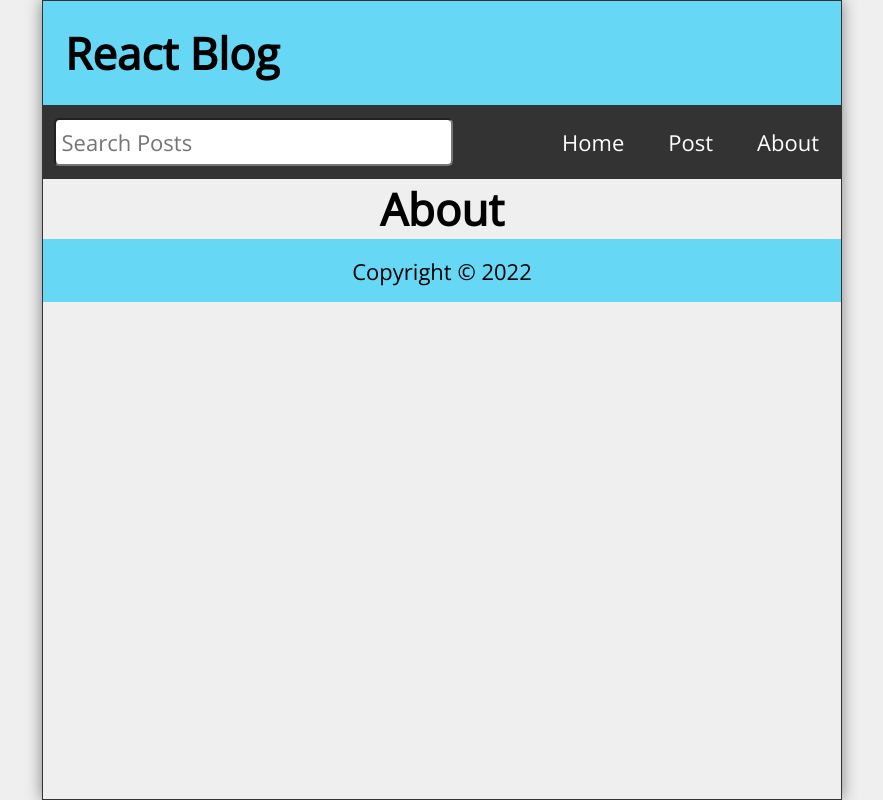
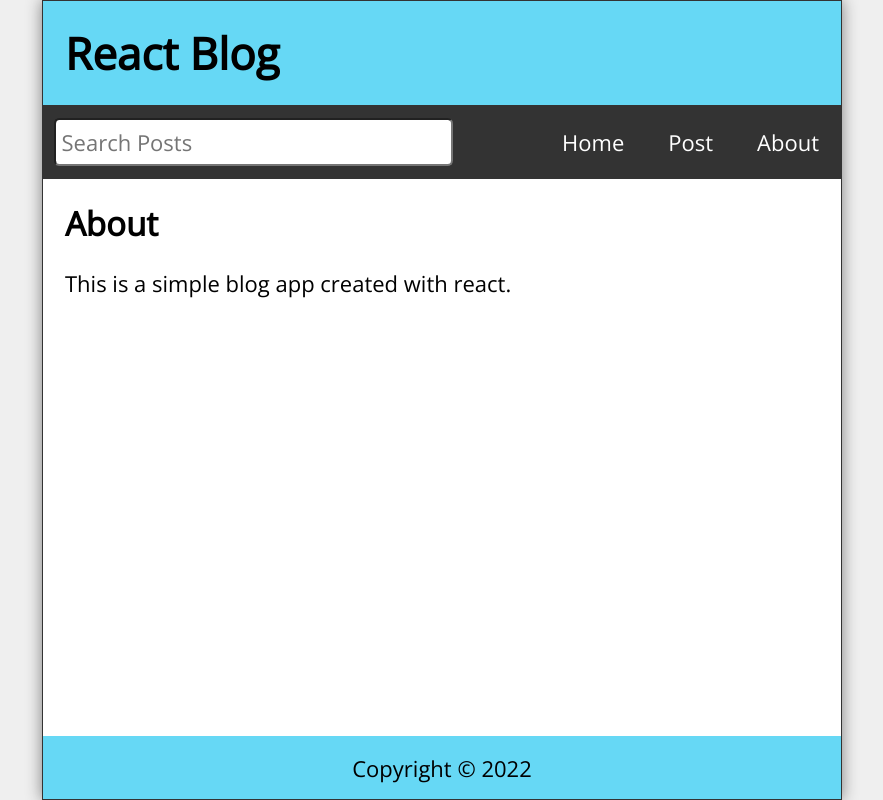
Before and after one commit to ktllama/reactblog, a React (Create React App) app: page /about in a window 1280 px wide. Shown: the whole page, without its empty margins (198-1081 px from the left). Built offline with nearby package versions, Linux system fonts and the light colour scheme.

Commit message:
about- finished setting up static blog app with routing

```diff
--- a/src/About.js
+++ b/src/About.js
@@ -1,7 +1,8 @@
 const About = () => {
     return (
-        <main>
-            <h1>About</h1>
+        <main className="About">
+            <h2>About</h2>
+            <p style={{marginTop: "1rem"}}>This is a simple blog app created with react.</p>
         </main>
     )
 };
```
